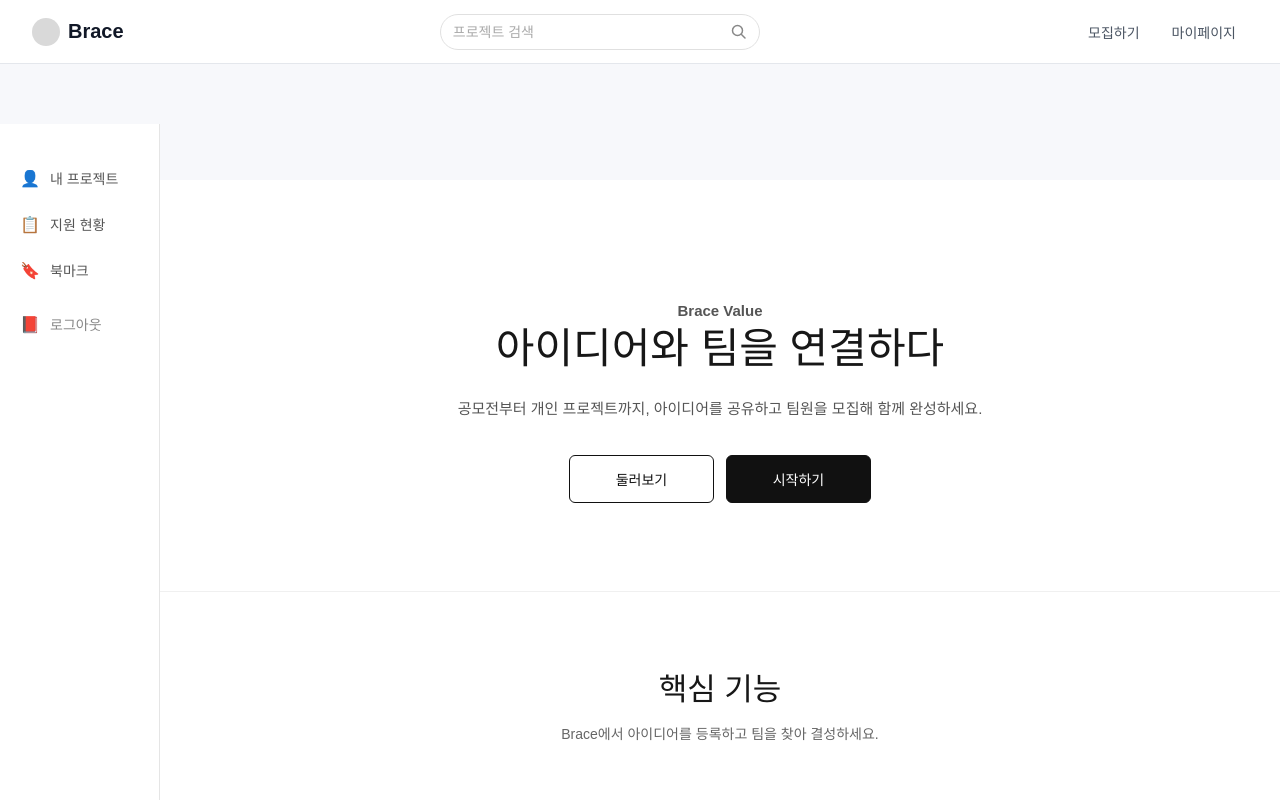
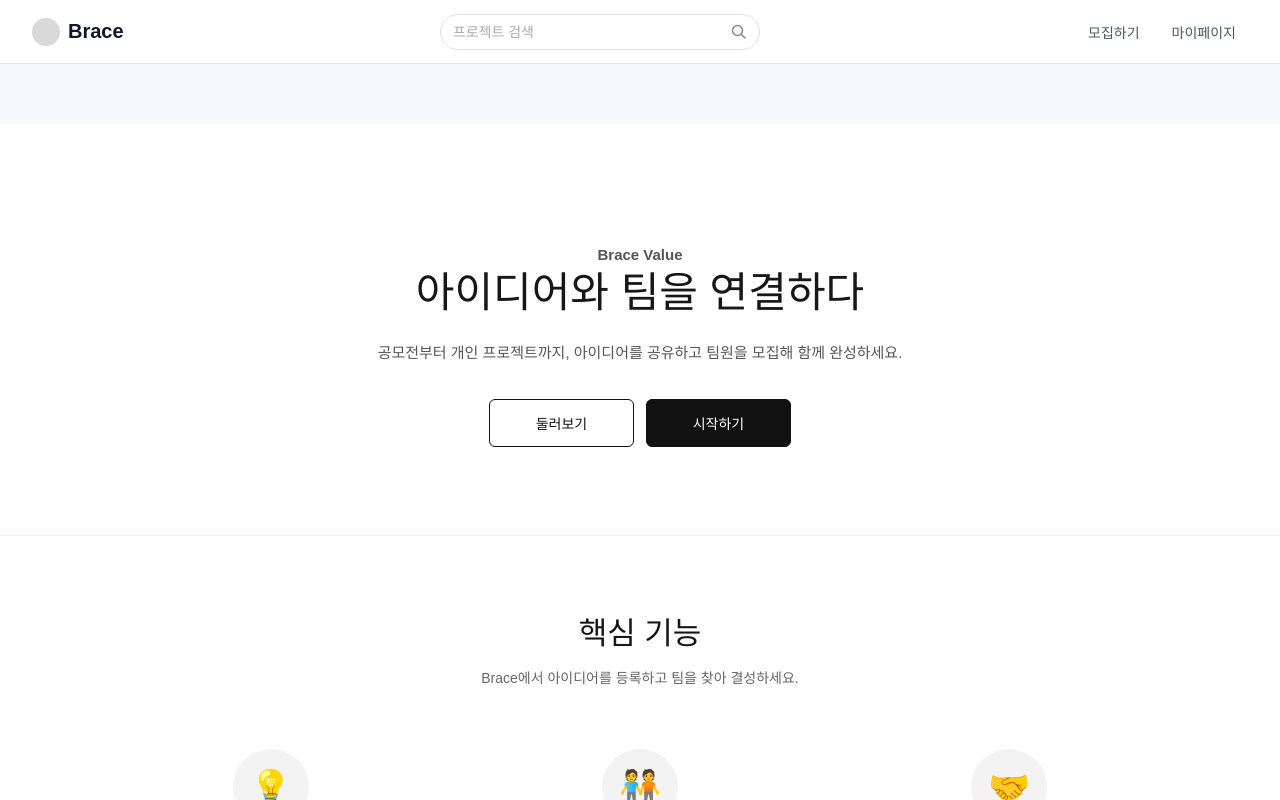
Before and after one commit to B-race/Brace-FE, a React (Vite) app: page / in a window 1280 px wide. Shown: the top 800 px of the page. Built offline with nearby package versions, Linux system fonts and the light colour scheme.

Commit message:
refactor: 사이드바 고정(#25)

```diff
--- a/src/pages/projects/ProjectDetailPage.tsx
+++ b/src/pages/projects/ProjectDetailPage.tsx
@@ -1,6 +1,7 @@
 import React, { useState } from "react";
-import { useNavigate, useParams } from "react-router-dom";
+import { useNavigate, useParams, NavLink } from "react-router-dom";
 import { createProjectApplyPath } from "../../shared/constants/routes";
+import { ROUTES } from "../../shared/constants/routes";
 import "../../styles/projectDetail.css";
 
 // =====================
@@ -85,34 +86,48 @@ const LogoutModal: React.FC<{
 // =====================
 const Sidebar: React.FC = () => {
   const [showLogout, setShowLogout] = useState(false);
+  const navigate = useNavigate();
 
   const handleLogout = () => {
     setShowLogout(false);
-    alert("로그아웃 되었습니다.");
+    localStorage.removeItem("accessToken");
+    navigate(ROUTES.LOGIN);
   };
 
   return (
     <>
       <aside className="pd-sidebar">
         <nav className="pd-sidebar__nav">
-          <a
-            href="#"
-            className="pd-sidebar__item"
+          <NavLink
+            className={({ isActive }) =>
+              isActive
+                ? "pd-sidebar__item pd-sidebar__item--active"
+                : "pd-sidebar__item"
+            }
+            to={ROUTES.MY_PROJECTS}
           >
             <span className="pd-sidebar__icon">👤</span>내 프로젝트
-          </a>
-          <a
-            href="#"
-            className="pd-sidebar__item"
+          </NavLink>
+          <NavLink
+            className={({ isActive }) =>
+              isActive
+                ? "pd-sidebar__item pd-sidebar__item--active"
+                : "pd-sidebar__item"
+            }
+            to={ROUTES.MY_APPLICATIONS}
           >
             <span className="pd-sidebar__icon">📋</span>지원 현황
-          </a>
-          <a
-            href="#"
-            className="pd-sidebar__item"
+          </NavLink>
+          <NavLink
+            className={({ isActive }) =>
+              isActive
+                ? "pd-sidebar__item pd-sidebar__item--active"
+                : "pd-sidebar__item"
+            }
+            to={ROUTES.MY_BOOKMARKS}
           >
             <span className="pd-sidebar__icon">🔖</span>북마크
-          </a>
+          </NavLink>
           <button
             className="pd-sidebar__item pd-sidebar__item--logout"
             onClick={() => setShowLogout(true)}
--- a/src/shared/components/layout/AppLayout.tsx
+++ b/src/shared/components/layout/AppLayout.tsx
@@ -1,17 +1,13 @@
 import { Outlet } from "react-router-dom";
 import { Header } from "./Header";
-import { Sidebar } from "./Sidebar";
 import "../../../styles/appLayout.css";
 
 export const AppLayout = () => {
   return (
     <div className="app-shell">
       <Header />
-      <div className="app-body">
-        <Sidebar />
-        <main className="app-main">
-          <Outlet />
-        </main>
+      <div className="page-content">
+        <Outlet />
       </div>
     </div>
   );
--- a/src/styles/appLayout.css
+++ b/src/styles/appLayout.css
@@ -5,7 +5,7 @@
   min-height: 100vh;
   display: flex;
   flex-direction: column;
-  background: #f7f8fb;
+  background: #ffffff; /* ← 흰색으로 */
 }
 
 /* =====================
@@ -112,142 +112,11 @@
 }
 
 /* =====================
-   Body (사이드바 + 메인)
+   페이지 콘텐츠 래퍼
    ===================== */
-.app-body {
-  display: flex;
+.page-content {
   margin-top: 60px;
-  min-height: calc(100vh - 60px);
+  flex: 1;
+  background: #ffffff;
+  /* display: flex, flex-direction: column 제거 */
 }
-
-/* =====================
-   사이드바
-   ===================== */
-.app-sidebar {
-  width: 160px;
-  flex-shrink: 0;
-  border-right: 1px solid #e5e5e5;
-  padding: 32px 0;
-  background: #ffffff;
-  position: sticky;
-  top: 60px;
-  height: calc(100vh - 60px);
-}
-
-.app-sidebar__nav {
-  display: flex;
-  flex-direction: column;
-  gap: 2px;
-}
-
-.app-sidebar__item {
-  display: flex;
-  align-items: center;
-  gap: 10px;
-  padding: 12px 20px;
-  font-size: 14px;
-  color: #555555;
-  text-decoration: none;
-  background: none;
-  border: none;
-  cursor: pointer;
-  width: 100%;
-  text-align: left;
-  transition: background 0.12s;
-  font-family: inherit;
-  border-radius: 0;
-}
-
-.app-sidebar__item:hover {
-  background: #f5f5f5;
-  color: #111111;
-}
-
-.app-sidebar__item--active {
-  color: #111111;
-  font-weight: 600;
-  background: #f0f0f0;
-}
-
-.app-sidebar__icon {
-  font-size: 16px;
-  width: 20px;
-  flex-shrink: 0;
-}
-
-.app-sidebar__item--logout {
-  color: #888888;
-  margin-top: 8px;
-}
-
-/* =====================
-   Main
-   ===================== */
-.app-main {
-  flex: 1;
-  min-width: 0;
-  background: #f7f8fb;
-}
-
-/* =====================
-   로그아웃 모달
-   ===================== */
-.sidebar-modal-overlay {
-  position: fixed;
-  inset: 0;
-  background: rgba(0, 0, 0, 0.4);
-  display: flex;
-  align-items: center;
-  justify-content: center;
-  z-index: 500;
-}
-
-.sidebar-modal {
-  background: #ffffff;
-  border-radius: 14px;
-  padding: 36px 48px;
-  display: flex;
-  flex-direction: column;
-  align-items: center;
-  gap: 28px;
-  box-shadow: 0 12px 40px rgba(0, 0, 0, 0.14);
-  min-width: 300px;
-}
-
-.sidebar-modal__msg {
-  font-size: 17px;
-  font-weight: 600;
-  color: #111111;
-}
-
-.sidebar-modal__actions {
-  display: flex;
-  gap: 12px;
-}
-
-.sidebar-modal__btn {
-  width: 110px;
-  height: 44px;
-  border-radius: 8px;
-  font-size: 14px;
-  font-weight: 600;
-  cursor: pointer;
-  transition: opacity 0.15s;
-  font-family: inherit;
-}
-
-.sidebar-modal__btn--cancel {
-  background: #ffffff;
-  color: #555555;
-  border: 1.5px solid #e0e0e0;
-}
-
-.sidebar-modal__btn--confirm {
-  background: #111111;
-  color: #ffffff;
-  border: none;
-}
-
-.sidebar-modal__btn:hover {
-  opacity: 0.8;
-}
--- a/src/styles/projectDetail.css
+++ b/src/styles/projectDetail.css
@@ -1,24 +1,25 @@
 /* =====================
-   AppLayout에서 이미 reset/body 처리하므로 최소한만
-   ===================== */
-
-/* =====================
-   상세 페이지 전체 레이아웃
+   전체 레이아웃 (사이드바 + 콘텐츠)
    ===================== */
 .pd-layout {
   display: flex;
-  min-height: calc(100vh - 60px); /* AppLayout header 높이만큼 */
+  min-height: calc(100vh - 60px);
+  background: #ffffff; /* ← 이것만 추가 */
 }
 
 /* =====================
    사이드바
    ===================== */
 .pd-sidebar {
-  width: 180px;
+  width: 160px;
   flex-shrink: 0;
   border-right: 1px solid #e5e5e5;
+  background: #ffffff;
+  position: sticky;
+  top: 60px;
+  height: calc(100vh - 60px);
   padding: 32px 0;
-  background: #ffffff;
+  overflow-y: auto;
 }
 
 .pd-sidebar__nav {
@@ -31,9 +32,9 @@
   display: flex;
   align-items: center;
   gap: 10px;
-  padding: 13px 24px;
+  padding: 12px 20px;
   font-size: 14px;
-  color: #111111;
+  color: #555555;
   text-decoration: none;
   background: none;
   border: none;
@@ -43,24 +44,44 @@
   transition: background 0.12s;
   font-family: inherit;
 }
+
 .pd-sidebar__item:hover {
   background: #f5f5f5;
+  color: #111111;
 }
+
+.pd-sidebar__item--active {
+  color: #111111;
+  font-weight: 600;
+  background: #f0f0f0;
+}
+
 .pd-sidebar__icon {
   font-size: 16px;
   width: 20px;
-}
-.pd-sidebar__item--logout {
-  color: #888888;
+  flex-shrink: 0;
 }
 
-/* =====================
-   메인 콘텐츠 영역
-   ===================== */
+.pd-sidebar {
+  width: 160px;
+  flex-shrink: 0;
+  border-right: 1px solid #e5e5e5;
+  background: #ffffff;
+  position: fixed; /* sticky → fixed */
+  top: 60px;
+  left: 0;
+  height: calc(100vh - 60px);
+  padding: 32px 0;
+  overflow-y: auto;
+  z-index: 50;
+}
+
+/* pd-content가 사이드바 너비만큼 밀려야 함 */
 .pd-content {
   flex: 1;
   min-width: 0;
   background: #ffffff;
+  margin-left: 160px; /* 이 줄 추가 */
 }
 
 /* =====================
@@ -147,10 +168,15 @@
   flex-shrink: 0;
 }
 
+.pd-proposer__info {
+  display: flex;
+  flex-direction: column;
+  gap: 4px;
+}
+
 .pd-proposer__name {
   font-size: 17px;
   font-weight: 700;
-  margin-bottom: 6px;
   color: #111111;
 }
 
@@ -161,7 +187,6 @@
   background: #f0f0f0;
   border-radius: 20px;
   padding: 3px 10px;
-  margin-bottom: 8px;
 }
 
 .pd-proposer__desc {
@@ -194,7 +219,6 @@
   gap: 20px;
 }
 
-/* 역할 아이템 */
 .pd-role {
   display: flex;
   flex-direction: column;
@@ -225,7 +249,6 @@
   color: #aaaaaa;
 }
 
-/* 지원/취소 버튼 */
 .pd-apply-btn {
   width: 180px;
   height: 48px;
@@ -243,11 +266,13 @@
   background: #111111;
   color: #ffffff;
 }
+
 .pd-apply-btn--cancel {
   background: #ffffff;
   color: #111111;
   border: 1.5px solid #111111;
 }
+
 .pd-apply-btn:hover {
   opacity: 0.8;
 }
@@ -282,6 +307,7 @@
   font-weight: 600;
   color: #111111;
 }
+
 .pd-modal__actions {
   display: flex;
   gap: 12px;
@@ -303,11 +329,13 @@
   color: #555555;
   border: 1.5px solid #e0e0e0;
 }
+
 .pd-modal__btn--confirm {
   background: #111111;
   color: #ffffff;
   border: none;
 }
+
 .pd-modal__btn:hover {
   opacity: 0.8;
 }
@@ -320,7 +348,6 @@
   min-height: 100%;
 }
 
-/* 헤더 */
 .pa-header {
   text-align: center;
   padding: 56px 40px 48px;
@@ -340,7 +367,6 @@
   color: #888888;
 }
 
-/* 바디 2단 */
 .pa-body {
   display: grid;
   grid-template-columns: 1fr 1fr;
@@ -349,7 +375,6 @@
   border-bottom: 1px solid #eeeeee;
 }
 
-/* 왼쪽 */
 .pa-left {
   display: flex;
   flex-direction: column;
@@ -395,7 +420,6 @@
   border-color: #b8960c;
 }
 
-/* 오른쪽 */
 .pa-right {
   display: flex;
   flex-direction: column;
@@ -455,11 +479,11 @@
   line-height: 1.6;
   transition: border-color 0.15s;
 }
+
 .pa-textarea:focus {
   border-color: #111111;
 }
 
-/* 버튼 */
 .pa-actions {
   display: flex;
   justify-content: flex-end;
@@ -484,11 +508,13 @@
   color: #111111;
   border: 1.5px solid #111111;
 }
+
 .pa-btn--submit {
   background: #111111;
   color: #ffffff;
   border: none;
 }
+
 .pa-btn:hover {
   opacity: 0.8;
 }
```
Also changed, not shown: src/shared/components/layout/SidebarLayout.tsx (added, +13 -0 lines).
